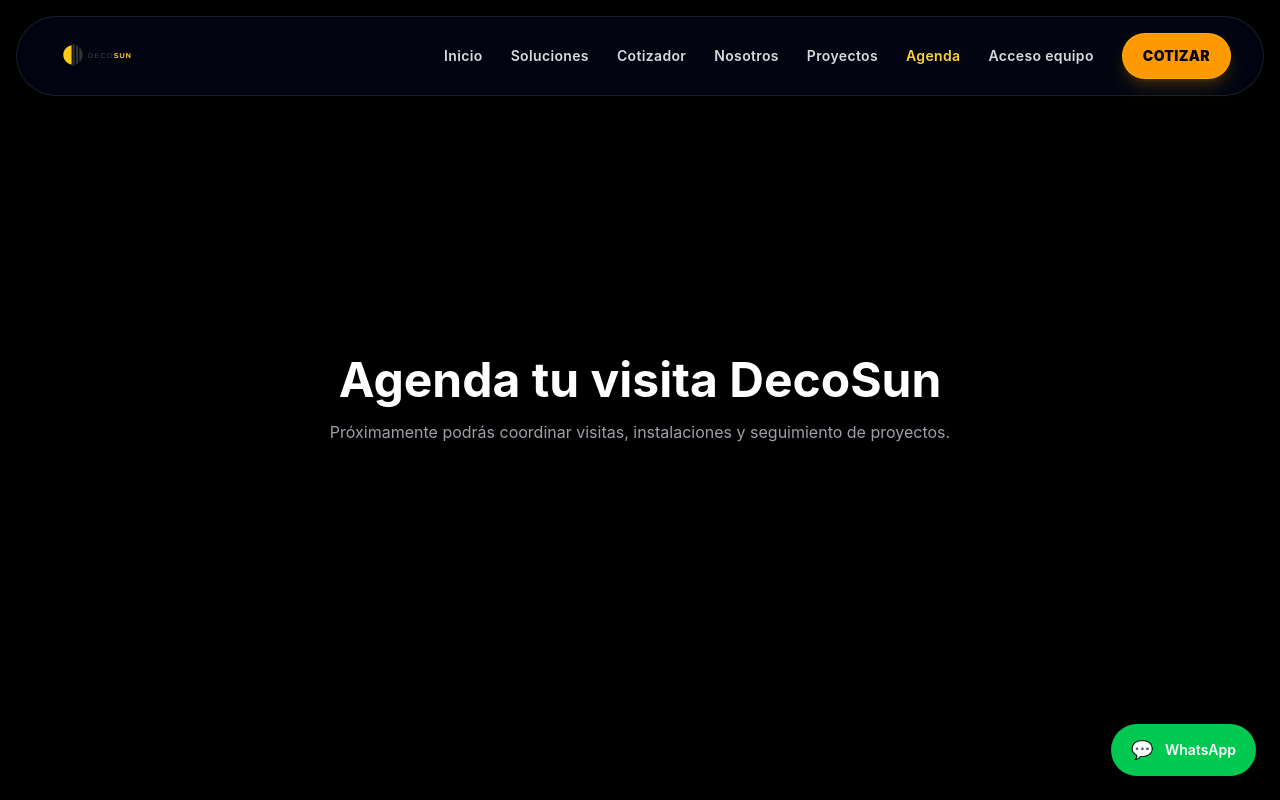
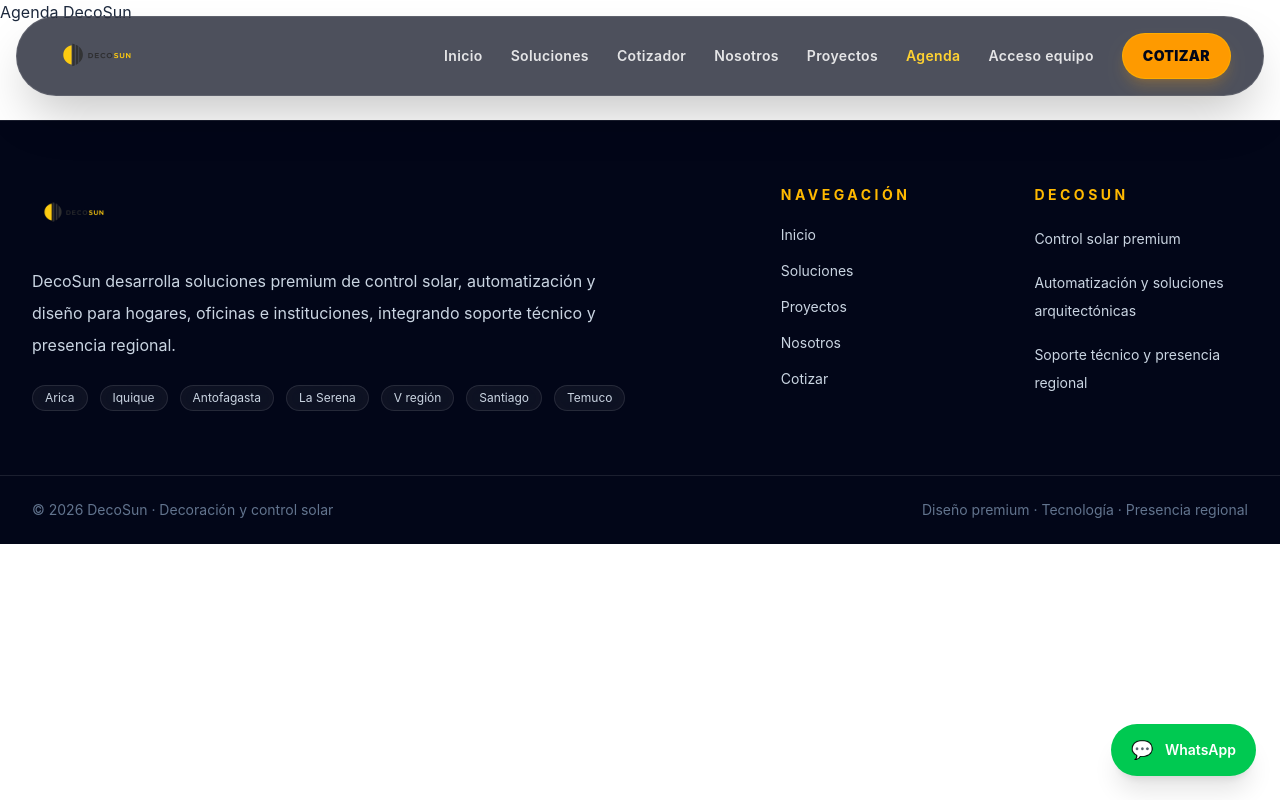
Before and after one commit to 2por37menos1-ctrl/decosun-web, a React (Vite) app in the folder decosun-web/: page /agenda in a window 1280 px wide. Shown: the top 800 px of the page. Built offline with nearby package versions, Linux system fonts and the light colour scheme.

Commit message:
Crea pagina Agenda limpia

```diff
--- a/decosun-web/src/pages/agenda.jsx
+++ b/decosun-web/src/pages/agenda.jsx
@@ -1,16 +1,7 @@
 export default function Agenda() {
   return (
-    <section className="min-h-screen bg-black text-white flex items-center justify-center">
-      <div className="text-center">
-        <h1 className="text-5xl font-bold mb-4">
-          Agenda tu visita DecoSun
-        </h1>
-
-        <p className="text-zinc-400">
-          Próximamente podrás coordinar visitas,
-          instalaciones y seguimiento de proyectos.
-        </p>
-      </div>
-    </section>
+    <div>
+      <h1>Agenda DecoSun</h1>
+    </div>
   )
 }
```
